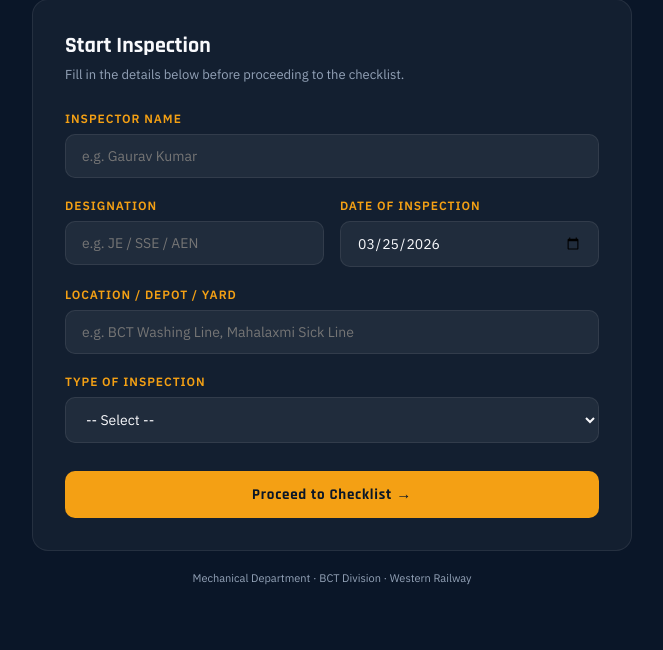
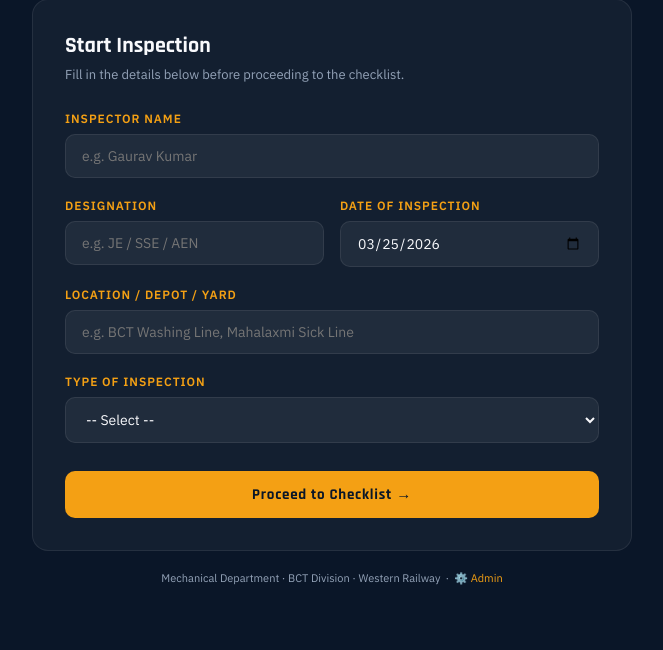
Before and after one commit to admecnwmmct-commits/mech-inspection-app, a Flask app: page / in a window 1280 px wide. Shown: the part 150-800 px from the top of the page, without its empty margins (308-971 px from the left). Run offline with Flask 3, Linux system fonts and the light colour scheme.

Commit message:
Update index.html

```diff
--- a/templates/index.html
+++ b/templates/index.html
@@ -73,7 +73,7 @@ select option{background:#1a2540;color:var(--white);}
       <button type="submit" class="btn-start">Proceed to Checklist →</button>
     </form>
   </div>
-  <div class="footer-note">Mechanical Department · BCT Division · Western Railway</div>
+  <div class="footer-note">Mechanical Department · BCT Division · Western Railway &nbsp;·&nbsp; <a href="/admin/login" style="color:var(--saffron);text-decoration:none;">⚙️ Admin</a></div>
 </div>
 <script>
 document.getElementById('date').valueAsDate = new Date();
```
